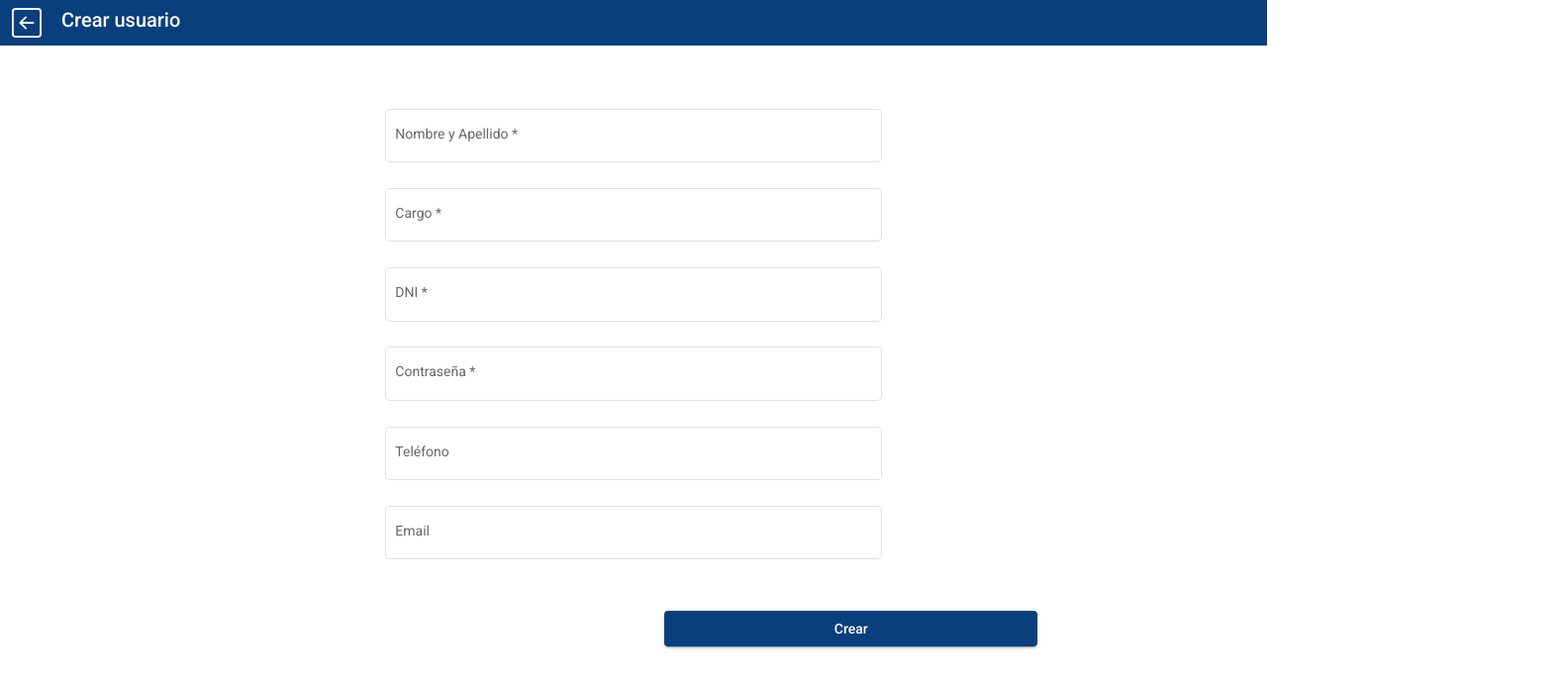
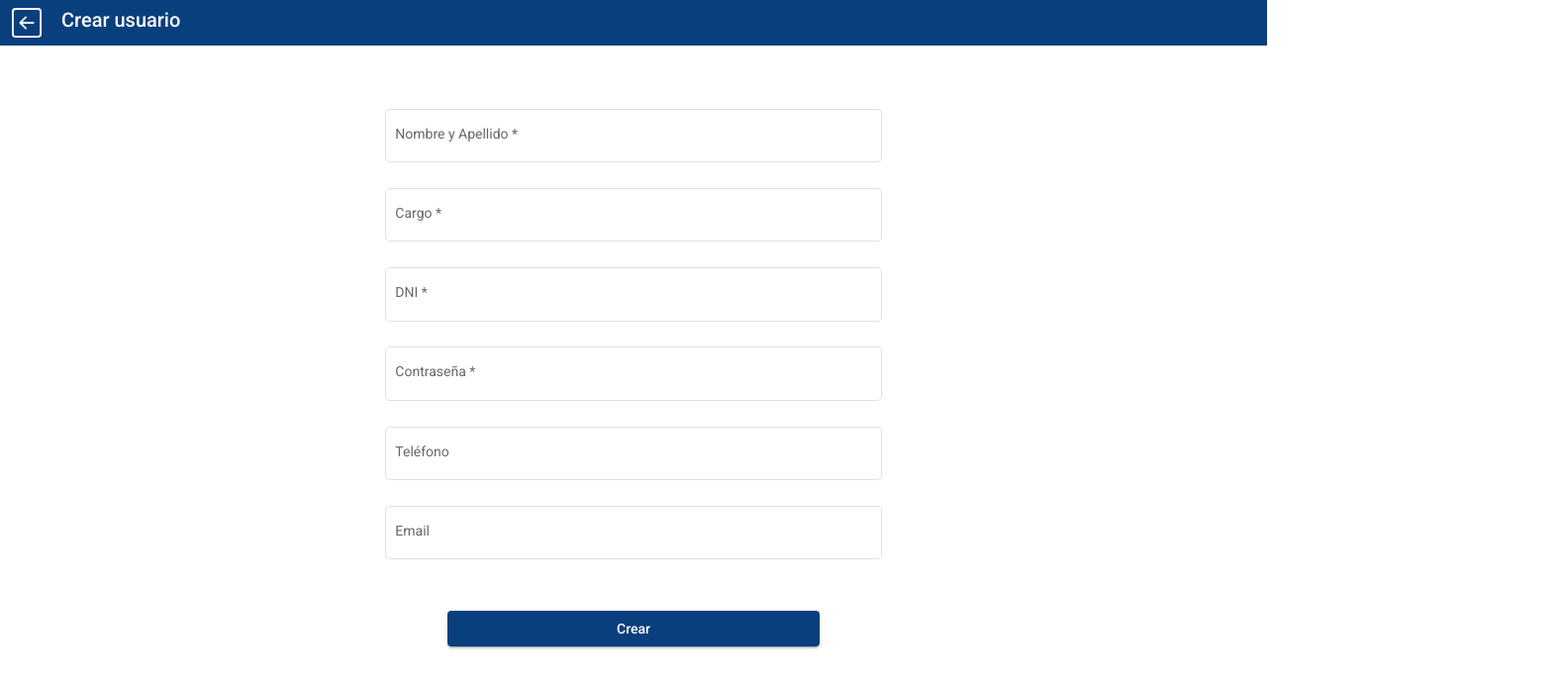
Before and after one commit to CFL404Sistemas/SGCFL, an Angular app: page /crear-usuario in a window 1280 px wide. Shown: the top 694 px of the page at 99% size, 1582 px wide, since content can reach past the window. Built offline with nearby package versions, Linux system fonts and the light colour scheme.

Commit message:
margin backend

```diff
--- a/src/app/pages/crear-usuario/crear-usuario.component.html
+++ b/src/app/pages/crear-usuario/crear-usuario.component.html
@@ -59,12 +59,11 @@
           <input matInput type="email" maxlength="256" />
         </mat-form-field>
       </div>
-      <div class="col-md-12 text-center">
+      <button mat-raised-button color="primary" class="botoncrear">
+        Crear
+      </button>
+    </form>
 
-        <button mat-raised-button color="primary" class="botoncrear">
-          Crear
-        </button>
-      </div>
-    </form>
+
   </div>
 </div>
--- a/src/app/pages/crear-usuario/crear-usuario.component.scss
+++ b/src/app/pages/crear-usuario/crear-usuario.component.scss
@@ -32,6 +32,7 @@
 
   .botoncrear{
     margin-top: 30px;
+    margin-right: 60%;
     width: 30%;
     background: #093f7c;
 
```
